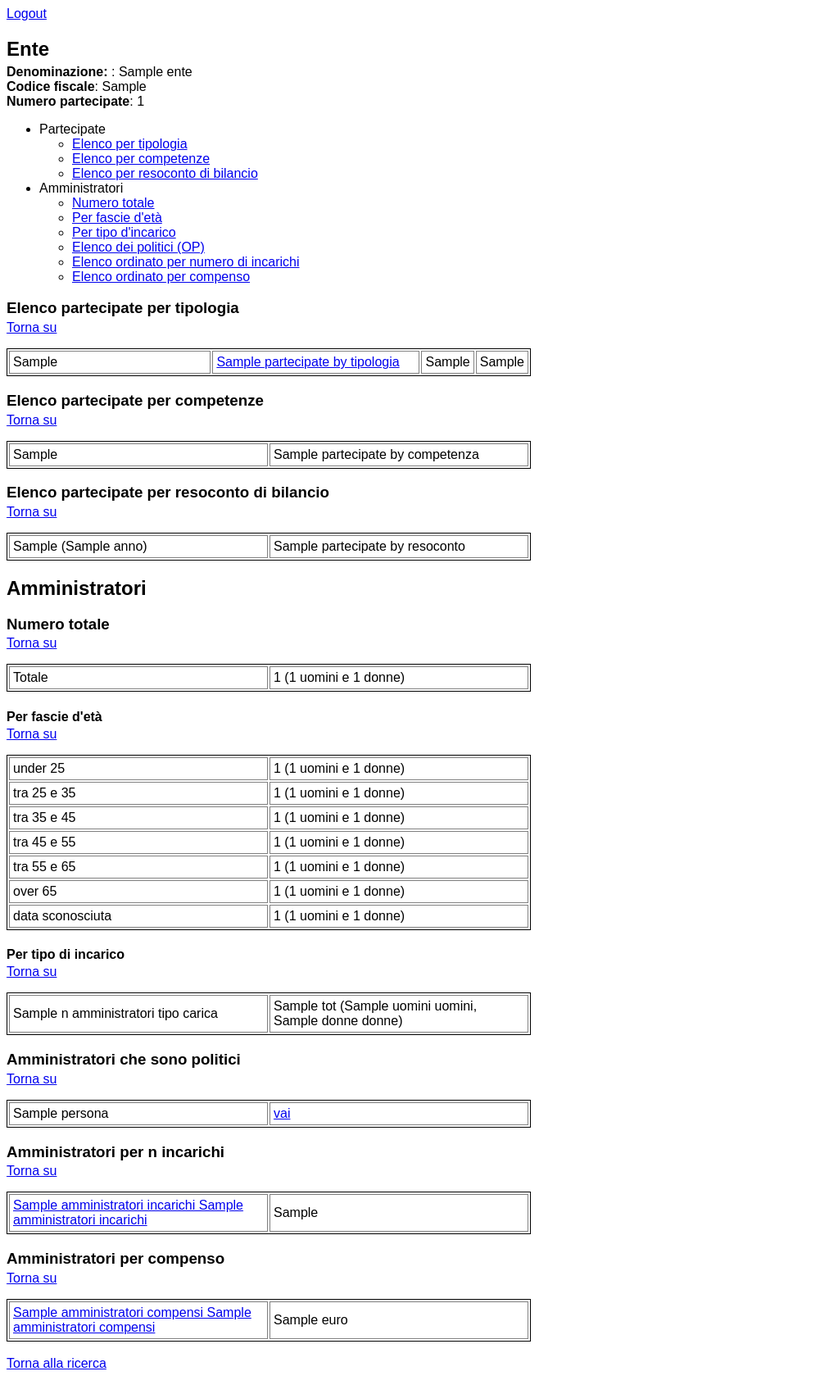
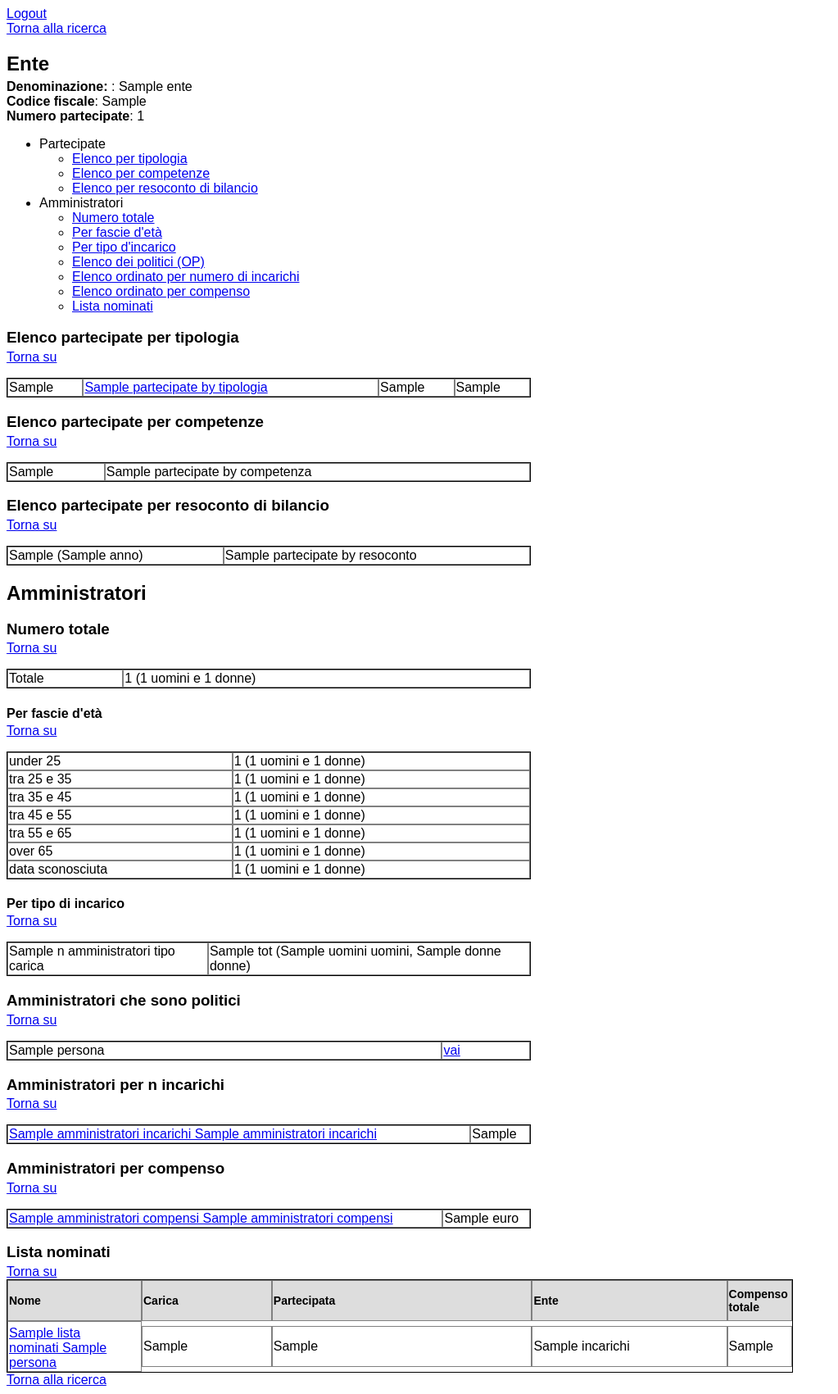
Before and after one commit to openpolis/op_nominati, a Django app: template templates/nominati/ente_detail.html in a window 1280 px wide. Shown: the whole page at 82% size, without its empty margins (0-1023 px from the left). Before the commit the page ends 1671 px from the top, so only its background shows below. Run offline with Django 3.2, Linux system fonts and the light colour scheme; a user stored in the database is signed in; tables that the repository leaves empty hold one stand-in row (values such as "Sample post"); the template is opened without the code that fills it: values that come from a table or form of the project are taken from there, most other values are stand-ins (such as "Sample title", 1, 10 or a date in 2020); parts of the project's set-up code (start-up, migrations or seed data) failed here and were passed over.

Commit message:
EnteDetailView - Nominati table ok

```diff
--- a/nominati/models.py
+++ b/nominati/models.py
@@ -182,6 +182,10 @@ class Persona(models.Model):
     openpolis_id = models.CharField(max_length=10, null=True, blank=True)
     openpolis_n_similars = models.IntegerField(default=0)
 
+    @property
+    def incarichi(self):
+        return self.incarico_set.all()
+
     def __unicode__(self):
         return self.nome + " " + self.cognome
 
--- a/nominati/urls.py
+++ b/nominati/urls.py
@@ -3,12 +3,15 @@ from django.contrib import admin
 from django.contrib import databrowse
 
 from nominati.models import *
-from nominati.views import EnteDetailView, EnteListView, EnteJSONListView
+from nominati.views import EnteDetailView, EnteListView, EnteJSONListView, RegioneListView, RegioneDetailView
 
 admin.autodiscover()
 
+
 urlpatterns = patterns('',
     url(r'^$', EnteListView.as_view(), name="nominati_ente_list"),
+    url(r'^regioni/$', RegioneListView.as_view(), name="nominati_regione_list"),
+    url(r'^regioni/(?P<pk>\d+)$', RegioneDetailView.as_view(), name="nominati_regione_detail"),
     url(r'^login/$', 'django.contrib.auth.views.login', {'template_name': 'login.html'}, name='login'),
     url(r'^logout/$', 'django.contrib.auth.views.logout', {'next_page' : '/'}, name='nominati_logout'),
     url(r'^enti.json$', EnteJSONListView.as_view(), name="nominati_ente_listJSON"),
--- a/templates/base.html
+++ b/templates/base.html
@@ -1,16 +1,19 @@
 <!DOCTYPE html>
 <html lang="it">
 <head>
-    <title>{% block title %}I nominati di Openpolis{% endblock %}</title>
+    <title>Open Nominati -{% block title %}{% endblock %}</title>
     {% block css_styles %}
     <style>
     body { font-family: arial, sans-serif; font-size: 1em; }
     h1, h2, h3, h4, h5 { margin-bottom: 0.2em }
+
     </style>
         {% comment %}
         <link href="{{ STATIC_URL }}css/styles.css" rel="stylesheet">
         {% endcomment %}
     {% endblock %}
+
+
 
 </head>
 
@@ -18,16 +21,33 @@
 
 {% if user.is_authenticated %}
     <div >
-        <a href="{% url nominati_logout %}" id="">Logout</a>
+        <a href="{% url nominati_logout %}" id="">Logout</a><BR>
+    </div>
+{% endif %}
 
+{% block header %}
+    <div>
+    <a href="/">Torna alla ricerca</a>
     </div>
+{% endblock %}
 
-{% endif %}
+
+
+<div id="sidebar">
+    {% block sidebar %}
+    {%  endblock %}
+</div>
+
 
 <div id="content">
     {% block content %}{% endblock %}
 </div>
 
+{% block footer %}
+    {% if user.is_authenticated %}
+        <a href="/">Torna alla ricerca</a>
+    {% endif %}
+{% endblock %}
 {% block js_footer %}
 {% endblock %}
 </body>
--- a/templates/nominati/ente_detail.html
+++ b/templates/nominati/ente_detail.html
@@ -1,4 +1,9 @@
 {% extends "base.html" %}
+
+
+{% block title %}
+   Ente - {{ ente.denominazione }}
+{% endblock %}
 
 
 
@@ -33,6 +38,7 @@
               <li><a href="#amm_politici">Elenco dei politici (OP)</a></li>
               <li><a href="#amm_incarichi">Elenco ordinato per numero di incarichi</a></li>
               <li><a href="#amm_compenso">Elenco ordinato per compenso</a></li>
+              <li><a href="#lista_nominati">Lista nominati</a></li>
             </ul>
           </li>
         </ul>
@@ -202,17 +208,109 @@
             {% endfor %}
         </table>
 
-    <br/>
-    <a href="/">Torna alla ricerca</a>
+
+        <a name="lista_nominati"></a>
+        <h3>Lista nominati</h3>
+        <a href="#toc">Torna su</a>
+        <table id="lista_nominati">
+        {% if lista_nominati %}
+
+            <tr class="ln_header">
+                <td class="">
+                  Nome
+                 </a>
+                </td>
+                <td class="ln_incarichi">
+                    <table class="lista_nominati_inc">
+                        <tr>
+                        <td class="ln_carica">
+                            Carica
+                        </td>
+                         <td class="ln_partecipata">
+                          Partecipata
+                        </td>
+                         <td class="ln_ente">
+                          Ente
+                        </td>
+                        <td class="ln_compenso">
+                        Compenso<BR>totale
+                        </tr>
+                    </table>
+                </td>
+            </tr>
+
+
+        {% endif %}
+        {% for cognome,dati in lista_nominati%}
+                <tr>
+                    <td class="ln_nome">
+                      <a href="{{ SITE_URL }}/admin/nominati/persona/{{dati.persona.pk}}" target="_blank">
+                       {{ cognome }}&nbsp;{{ dati.persona.nome }}
+                     </a>
+                    </td>
+                    <td class="ln_incarichi">
+                        <table class="lista_nominati_inc">
+                        {% for i in dati.incarichi %}
+                            <tr>
+                            <td class="ln_carica">
+
+                              {{ i.tipo_carica }}
+                            </td>
+                             <td class="ln_partecipata">
+                              {{ i.partecipata_cf }}
+                            </td>
+                             <td class="ln_ente">
+                              {{ i.ente_nominante_cf }}
+                            </td>
+                            <td class="ln_compenso">
+                            {% if i.compenso_totale%}
+                              {{ i.compenso_totale }}
+                              {% else %}
+                              -
+                            {% endif %}
+                            {% endfor %}
+                            </tr>
+                        </table>
+                    </td>
+                </tr>
+            {% endfor %}
+        </table>
+
+
+
+
 {% endblock %}
 
 
 {% block css_styles %}
     {{ block.super }}
     <style>
-        table { width: 40em; margin-top: 1em; border: 1px solid black}
+        body {
+            font-size: 16px;
+
+            }
+        table {
+            width: 40em;
+            margin-top: 1em;
+            border: 1px solid black;
+            border-collapse: separate;
+            border-spacing: 0px;
+            }
         th { background-color: #d3d3d3; }
-        td { border: 1px solid gray; padding: 0.25em }
-        td { width: 50%;}
+        td { border: 1px solid gray;}
+
+
+        /*STE*/
+
+        table#lista_nominati {width: 60em;border:1px solid black; padding:0; margin:0;}
+        tr.ln_header {background-color: #ddd;font-weight: bold; font-size: 14px; }
+        table#lista_nominati .ln_nome {width:10em;padding-top:5px;vertical-align: top;}
+        td.ln_incarichi{border:0;height:50px;margin:0;padding:0;}
+        table.lista_nominati_inc { width:100%;height:50px;margin:0; border:0;}
+        .ln_carica      {width:20%;}
+        .ln_partecipata {width:40%;}
+        .ln_ente        {width:30%;}
+        .ln_compenso    {width:10%;}
+
     </style>
 {% endblock %}
```
Also changed, not shown: templates/nominati/ente_list.html (+9 -0 lines).
